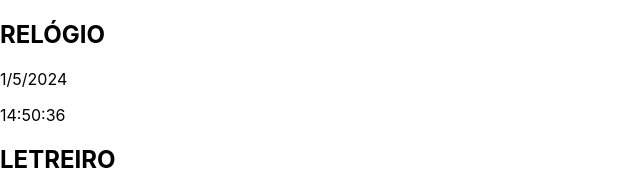
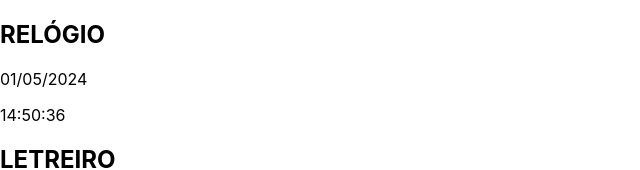
Before and after one commit to MariaJuliaMouraR/React, a React (Create React App) app: page / in a window 1280 px wide. Shown: the top 170 px of the page, without its empty margins (0-640 px from the left). Built offline with nearby package versions, Linux system fonts and the light colour scheme.

Commit message:
Update Relogio.js

```diff
--- a/src/Relogio.js
+++ b/src/Relogio.js
@@ -11,8 +11,8 @@ function Relogio() {
       let relogio = new Date();
       relogio.setTime(relogio.getTime() - 3 * 60 * 60 * 1000); // Ajuste de fuso horário, se necessário
       let horaAtual = relogio.toISOString().substring(11, 19);
-      let diaAtual = relogio.getDate();
-      let mesAtual = relogio.getMonth() + 1; // Mês começa do zero, por isso adicionamos 1
+      let diaAtual = ('0' + relogio.getDate()).slice(-2); // Formata o dia com zero à esquerda
+      let mesAtual = ('0' + (relogio.getMonth() + 1)).slice(-2); // Formata o mês com zero à esquerda
       let anoAtual = relogio.getFullYear();
 
       setHora(horaAtual);
@@ -28,11 +28,11 @@ function Relogio() {
 
   return (
     <>
-    <div>
-      <h2>RELÓGIO</h2>
-      <p>{`${dia}/${mes}/${ano}`}</p>
-      <p>{hora}</p>
-    </div>
+      <div>
+        <h2>RELÓGIO</h2>
+        <p>{`${dia}/${mes}/${ano}`}</p>
+        <p>{hora}</p>
+      </div>
     </>
   );
 }
```
